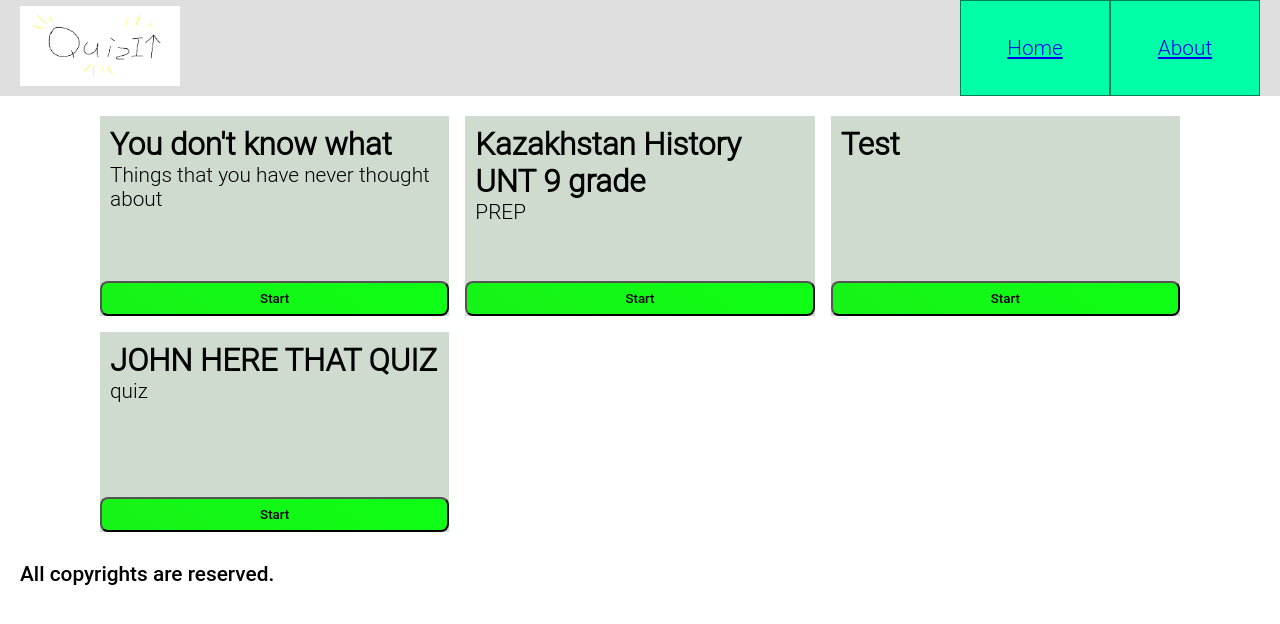
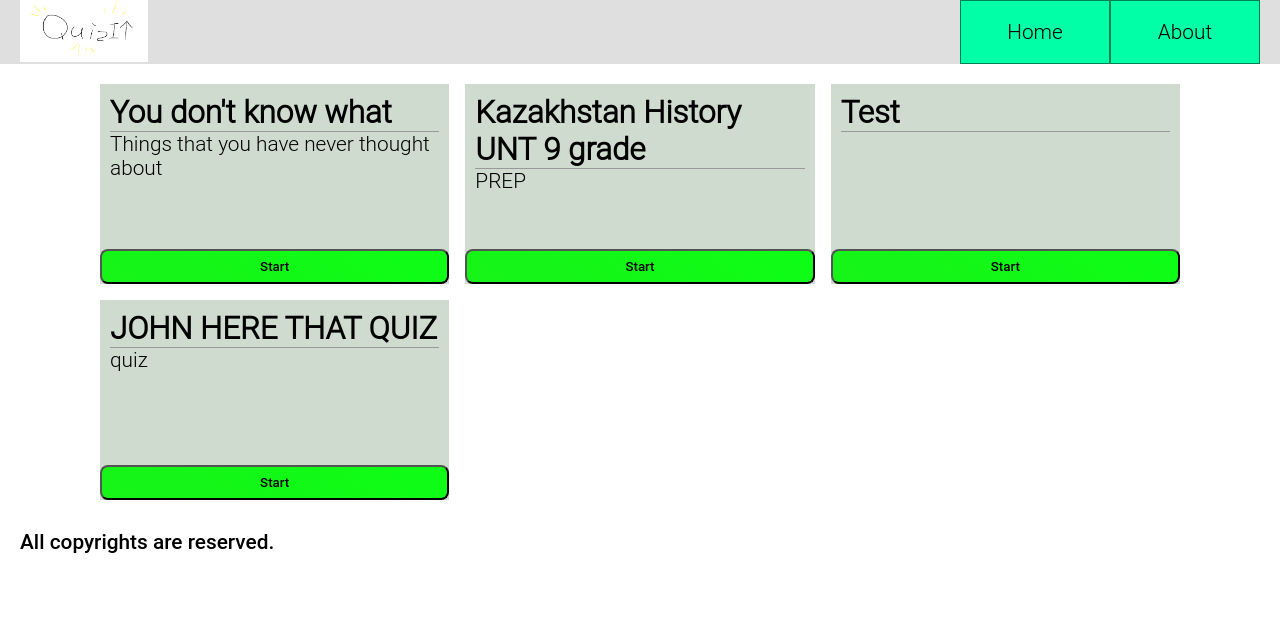
Before and after one commit to NifeKKeen/QuizIt, a React app: page / in a window 1280 px wide. Shown: the top 624 px of the page. Built offline with nearby package versions, Linux system fonts and the light colour scheme; the HTML template or start-up script is replaced by a standard one.

Commit message:
Add styles for Header, link, hr.

```diff
--- a/src/shared/components/Header.module.sass
+++ b/src/shared/components/Header.module.sass
@@ -1,5 +1,5 @@
 header
-  height: 6rem
+  height: 4rem
   width: 100svw
   padding: 0 20px
 
@@ -14,5 +14,5 @@ header
   flex: 0 1 10rem
 
 .logoImg
-  width: 10rem
-  height: 5rem
+  width: 8rem
+  height: 4rem
--- a/src/shared/components/NavigationList.jsx
+++ b/src/shared/components/NavigationList.jsx
@@ -1,7 +1,5 @@
 import { NavLink } from "react-router-dom";
 import styles from "./NavigationList.module.sass";
-
-console.log(styles);
 
 export function NavigationList({ direction = "horizontal"  }) {
   return (
--- a/src/shared/components/QuizItem.jsx
+++ b/src/shared/components/QuizItem.jsx
@@ -1,7 +1,5 @@
 import { useNavigate } from  "react-router-dom";
 import styles from "./QuizItem.module.sass";
-
-console.log(styles);
 
 export function QuizItem({ quiz }) {
   const navigate = useNavigate();
@@ -12,6 +10,7 @@ export function QuizItem({ quiz }) {
     <li className={styles.li}>
       <div className={styles.description}>
         <h2>{quiz.name}</h2>
+        <hr className={styles.hr} />
         <p>{quiz.description}</p>
       </div>
       <button onClick={handleQuizGameNavigation} className={styles.startBtn}>Start</button>
--- a/src/shared/components/QuizItem.module.sass
+++ b/src/shared/components/QuizItem.module.sass
@@ -10,9 +10,18 @@
 
   padding: 10px
 
+.hr
+  border-top: 1px #999999 solid
+  border-right: none
+  border-bottom: none
+  border-left: none
+
 .startBtn
   grid-area: Button
   background: linear-gradient(34deg, #18f218 -10%, #0dff15 110%)
   border-radius: .5rem
 
   font-family: "Roboto Medium", sans-serif
+
+  &:hover
+    background: #18f218
--- a/src/shared/index.sass
+++ b/src/shared/index.sass
@@ -7,5 +7,15 @@
 
   font-family: "Roboto Light", sans-serif
 
+a
+  text-decoration: none
+  color: black
+
+  &:hover
+    color: #444
+
+button:hover
+  cursor: pointer
+
 body
   font-size: 1.3rem
```
